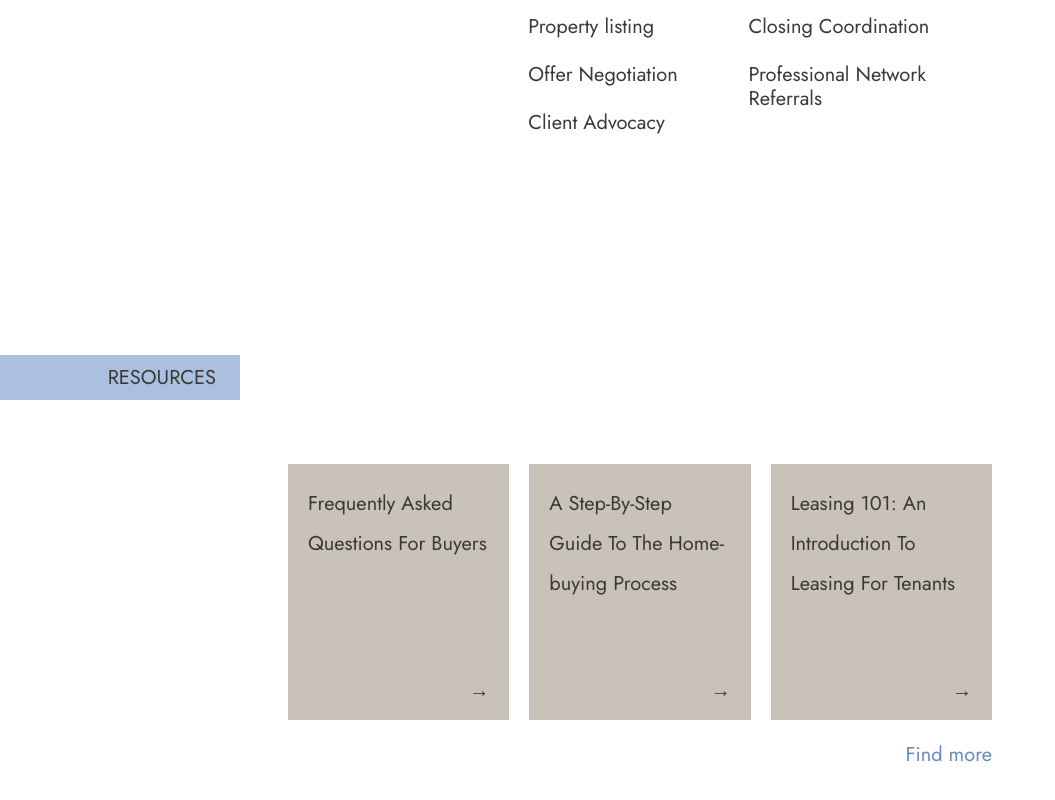
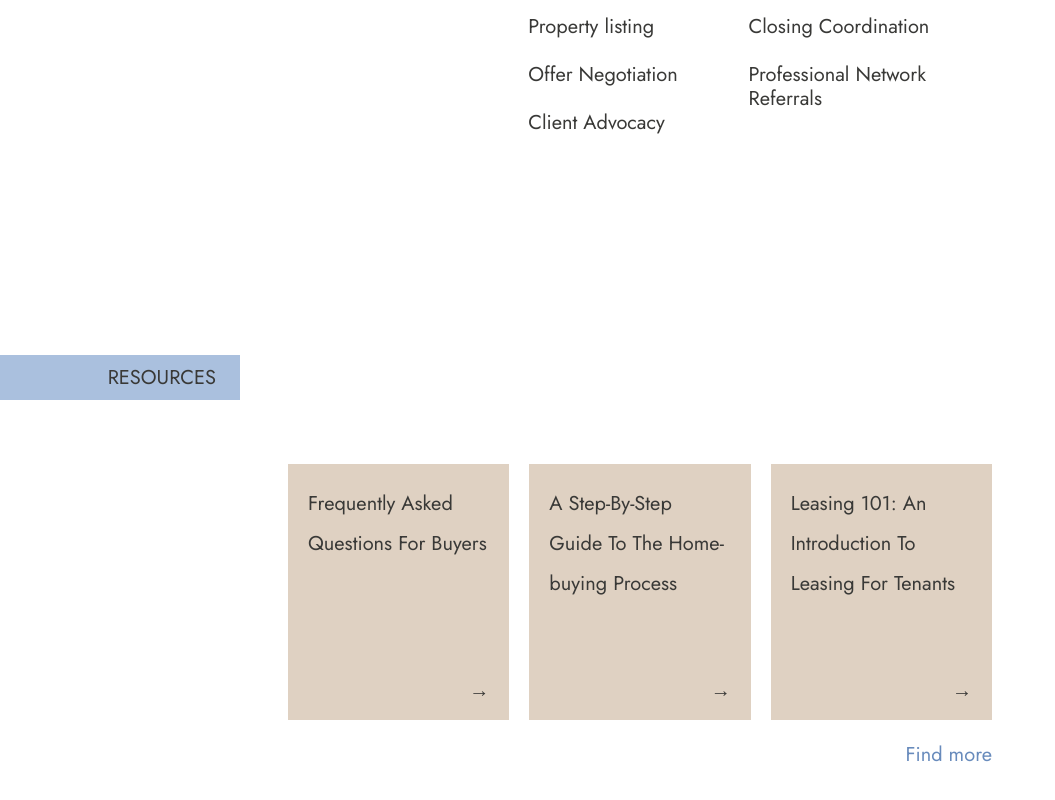
Before and after one commit to dhl92000/react_website, a React (Vite) app: page / in a window 1280 px wide. Shown: the part 1798-2598 px from the top of the page, without its empty margins (0-1055 px from the left). Built offline with nearby package versions, Linux system fonts and the light colour scheme; a web font is replaced by a local one.

Commit message:
Change taupe colour

```diff
--- a/src/index.css
+++ b/src/index.css
@@ -15,7 +15,7 @@
   --main-font: "Jost", sans-serif;
   --lightblue-primary: #688BBC;
   --lightblue-seconday: #AAC0DE;
-  --taupe: #C8C2B9;
+  --taupe: #dfd1c2;
   --grey-primary: #393937;
   --grey-secondary: #302E22;
   --offwhite: #ECECEC;
```
